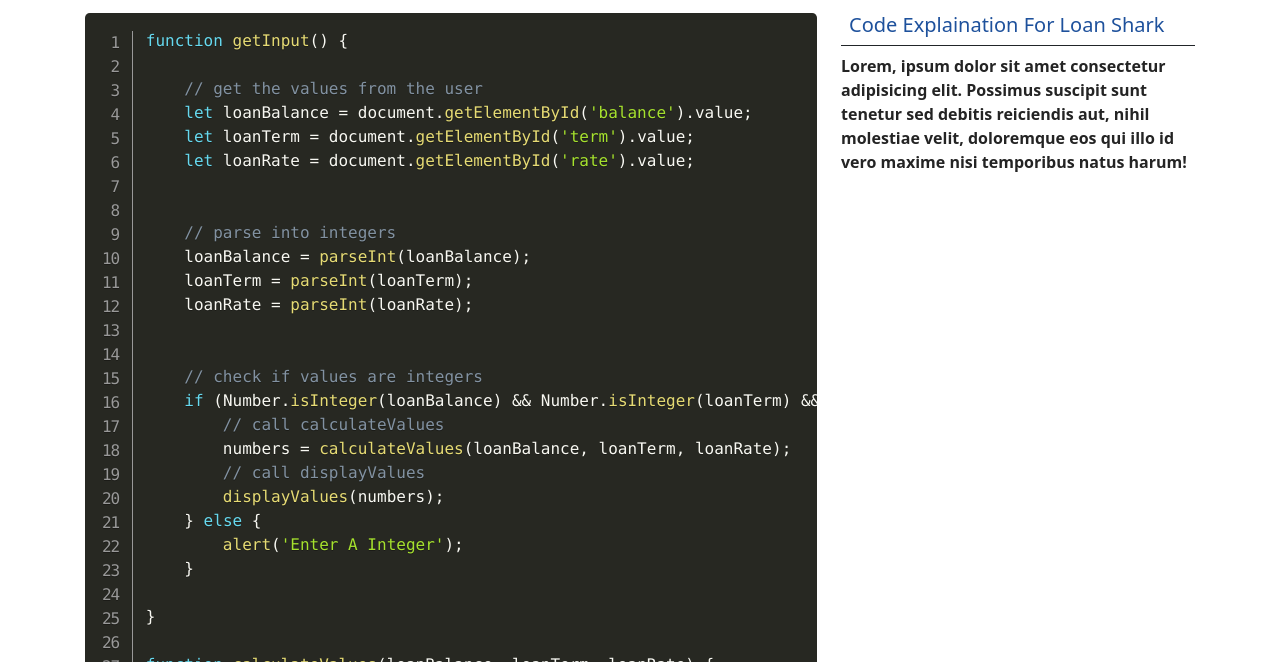
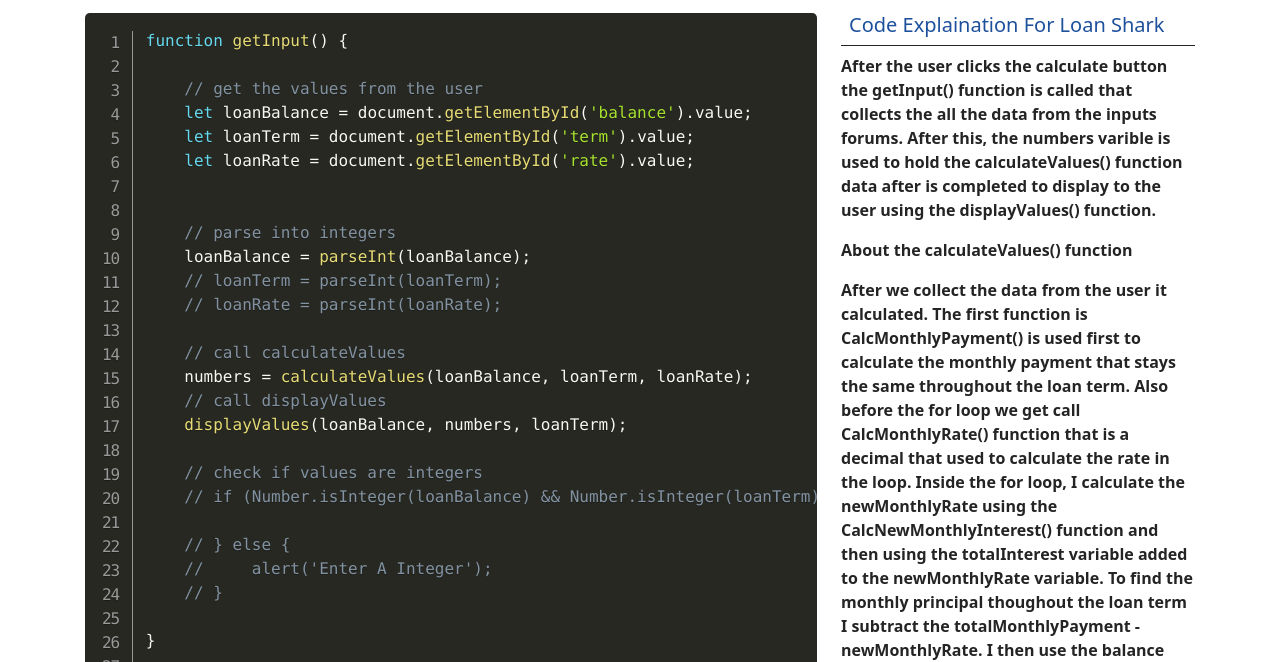
Before and after one commit to Baker-Developer/Loan-Shark, a plain HTML site: page code.html in a window 1280 px wide. Shown: the part 138-800 px from the top of the page. Drawn offline with nearby package versions, Linux system fonts and the light colour scheme.

Commit message:
more stuff

```diff
--- a/JS/site.js
+++ b/JS/site.js
@@ -122,9 +122,9 @@ function displayValues(loanBalance, numbers, loanTerm) {
 
         document.getElementById("MonthlyPayments").innerHTML = numbers[i + 1]; // displays the monthly payment
         document.getElementById("TotalPrincipal").innerHTML = loanBalance; // displays the total principal
-        document.getElementById("TotalInterest").innerHTML = numbers[i + 3]; // displays the total interest
-        document.getElementById("TotalCost").innerHTML = numbers[i + 5]; // displays the total cost
-        document.getElementById("TotalPayments").innerHTML = loanTerm; // displays the total cost
+        document.getElementById("TotalInterest").innerHTML = numbers[i + 4]; // displays the total interest
+     //   document.getElementById("TotalCost").innerHTML = numbers[i + 5]; // displays the total cost
+        document.getElementById("TotalPayments").innerHTML = loanTerm; // displays the total payments
     }
 
 }
--- a/code.html
+++ b/code.html
@@ -24,7 +24,7 @@
     <nav class="navbar navbar-expand-md navbar-dark fixed-top">
         <div class="container-fluid">
             <a class="navbar-brand" href="#"><img src="IMG/loanSharkFavicon.png" class="d-inline-block align-text-top"
-                width="32"  alt="Baker Logo"> Loan Shark</a>
+                    width="32" alt="Baker Logo"> Loan Shark</a>
             <button class="navbar-toggler" type="button" data-bs-toggle="collapse" data-bs-target="#navbarCollapse"
                 aria-controls="navbarCollapse" aria-expanded="false" aria-label="Toggle navigation">
                 <span class="navbar-toggler-icon"></span>
@@ -58,7 +58,6 @@
             <div class="row row-cols-1 row-cols-lg-2">
                 <div class="col-lg-8">
                     <pre class="line-numbers"><code class="language-javascript">
-
                         function getInput() {
 
                             // get the values from the user
@@ -69,19 +68,20 @@
 
                             // parse into integers
                             loanBalance = parseInt(loanBalance);
-                            loanTerm = parseInt(loanTerm);
-                            loanRate = parseInt(loanRate);
+                            // loanTerm = parseInt(loanTerm);
+                            // loanRate = parseInt(loanRate);
 
+                            // call calculateValues
+                            numbers = calculateValues(loanBalance, loanTerm, loanRate);
+                            // call displayValues
+                            displayValues(loanBalance, numbers, loanTerm);
 
                             // check if values are integers
-                            if (Number.isInteger(loanBalance) && Number.isInteger(loanTerm) && Number.isInteger(loanRate)) {
-                                // call calculateValues
-                                numbers = calculateValues(loanBalance, loanTerm, loanRate);
-                                // call displayValues
-                                displayValues(numbers);
-                            } else {
-                                alert('Enter A Integer');
-                            }
+                            // if (Number.isInteger(loanBalance) && Number.isInteger(loanTerm) && Number.isInteger(loanRate)) {
+
+                            // } else {
+                            //     alert('Enter A Integer');
+                            // }
 
                         }
 
@@ -89,66 +89,71 @@
 
                             let numbers = [];
 
-                            // calculate the current remaining balance for the BEFORE calculations of months
-                            let previousRemainingBalance = loanBalance;
+                            //  let previousRemainingBalance = loanBalance;
 
-                            // calculate the totalMonthlyPayment for the amount of months
-                            let totalMonthlyPayment = (loanBalance) * (loanRate / 1200) / (1 - (1 + loanRate / 1200) ** ((-loanTerm)))
+                            let totalMonthlyPayment = CalcMonthlyPayment(loanBalance, loanRate, loanTerm);
 
-                            // calculate the interestPayment for the amount of months
-                            let interestPayment = previousRemainingBalance * loanRate / 1200;
+                            let balance = loanBalance;
+                            let totalInterest = 0.0;
+                            let monthlyInterest = 0.0;
+                            let monthlyPrincipal = 0.0;
+                            let monthlyRate = CalcMonthlyRate(loanRate);
+                            let newMonthlyRate = 0.0;
 
-                            // calculate the principalPayment for the amount of months
-                            let principalPayment = totalMonthlyPayment - interestPayment;
+                            for (let i = 1; i <= loanTerm; i++) {
+                                monthlyInterest = CalcMonthlyInterest(loanBalance, monthlyRate);
+                                newMonthlyRate = CalcNewMonthlyInterest(balance, monthlyRate);
+                                totalInterest += newMonthlyRate;
+                                monthlyPrincipal = totalMonthlyPayment - newMonthlyRate;
+                                balance -= monthlyPrincipal;
 
-                            // calculate the totalInterest for the amount of months
-                            let totalInterest = (loanBalance + interestPayment) - loanBalance;
-
-                            // calculate the current remaining balance for the amount of months
-                            let currentRemainingBalance = previousRemainingBalance - principalPayment; // Last On The List
+                                // Loop until the end of the loan term DOES NOT CHANGE
+                                numbers.push(i); // First On The List
+                                // Loop until the end of the loan term the totalMonthlyPayment DOES NOT CHANGE
+                                numbers.push((totalMonthlyPayment).toFixed(7)); // second on the list
 
 
-                            let TotalMonthlyPaymentPerMonth = totalMonthlyPayment; // Second On The List
-                            let PaymentPricipalPerMonth = principalPayment; // Third on the list
-                            let MainInterestPerMonth = interestPayment; // Fourth On The List
-                            let ToalInterestPerMonth = totalInterest; // Fifth  On The List
-                            let CurrentBalancePerMonth = currentRemainingBalance; // Last On The List
+                                numbers.push((monthlyPrincipal).toFixed(7)); // third on the list
+
+                                numbers.push((newMonthlyRate).toFixed(7)) // fouth on the list
+                                numbers.push((totalInterest).toFixed(7)) // fifth on the list
+                                numbers.push((balance).toFixed(7)) // sixth on the list
 
 
-
-                            // let AllTimeTotalInterest = ToalInterestPerMonth * loanTerm;
-                            // let AllTimeCost = AllTimeTotalInterest + loanBalance;
-
-                            // write a for loop that calculates the payment based on the current balance
-
-
-                            for (let i = 1; i <= loanTerm; i++) {
-
-                                numbers.push(i); // First On The List
-
-                                // Loop until the end of the loan term the totalMonthlyPayment
-                                numbers.push((TotalMonthlyPaymentPerMonth).toPrecision(5)); // second on the list
-
-                                numbers.push((PaymentPricipalPerMonth).toPrecision(5)); // third on the list
-
-
-                                numbers.push((MainInterestPerMonth).toPrecision(5)) // fouth on the list
-
-                                numbers.push((ToalInterestPerMonth).toPrecision(5)) // fifth on the list
-
-                                numbers.push((CurrentBalancePerMonth).toPrecision(7)) // sixth on the list
-
                             }
-
-
 
 
 
                             return numbers;
                         }
 
+                        function CalcMonthlyPayment(loanBalance, loanRate, loanTerm) {
 
-                        function displayValues(numbers) {
+                            //  monthlyRate = CalcMonthlyRate(loanRate);
+                            let totalMonthlyPayment = (loanBalance) * (loanRate / 1200) / (1 - (1 + loanRate / 1200) ** ((-loanTerm)));
+
+                            return totalMonthlyPayment;
+                        }
+
+                        function CalcMonthlyRate(loanRate) {
+                            return loanRate / 1200;
+                        }
+
+                        function CalcMonthlyInterest(loanBalance, monthlyRate) {
+                            // calculate the current remaining balance for the BEFORE calculations of months
+                            // let previousRemainingBalance = loanBalance;
+                            let interestPayment = monthlyRate * loanBalance;
+                            return interestPayment;
+                        }
+
+                        function CalcNewMonthlyInterest(balance, monthlyRate) {
+                            // calculate the current remaining balance for the BEFORE calculations of months
+                            // let previousRemainingBalance = loanBalance;
+                            let interestPayment = monthlyRate * balance;
+                            return interestPayment;
+                        }
+
+                        function displayValues(loanBalance, numbers, loanTerm) {
 
 
                             // get the table body
@@ -176,9 +181,10 @@
                                 tableBody.appendChild(tableRow);
 
                                 document.getElementById("MonthlyPayments").innerHTML = numbers[i + 1]; // displays the monthly payment
-                                document.getElementById("TotalPrincipal").innerHTML = numbers[i + 2]; // displays the total principal
-                                document.getElementById("TotalInterest").innerHTML = numbers[i + 3]; // displays the total interest
-                                document.getElementById("TotalCost").innerHTML = numbers[i + 5]; // displays the total cost
+                                document.getElementById("TotalPrincipal").innerHTML = loanBalance; // displays the total principal
+                                document.getElementById("TotalInterest").innerHTML = numbers[i + 4]; // displays the total interest
+                             //   document.getElementById("TotalCost").innerHTML = numbers[i + 5]; // displays the total cost
+                                document.getElementById("TotalPayments").innerHTML = loanTerm; // displays the total payments
                             }
 
                         }
@@ -188,9 +194,25 @@
                 <div class="col-lg-4">
                     <h5 class="lead fw-normal border-1 border-bottom border-dark p-2">Code Explaination For Loan Shark
                     </h5>
-                    <p class="fw-bolder">Lorem, ipsum dolor sit amet consectetur adipisicing elit. Possimus suscipit
-                        sunt tenetur sed debitis reiciendis aut, nihil molestiae velit, doloremque eos qui illo id vero
-                        maxime nisi temporibus natus harum!</p>
+                    <p class="fw-bolder">After the user clicks the calculate button the
+                        getInput() function is called that collects the all the data from the
+                        inputs forums. After this, the numbers varible
+                        is used to hold the calculateValues() function data
+                        after is completed to display to the user using the displayValues() function.</p>
+                    <p class="fw-bolder">About the calculateValues() function</p>
+                    <p class="fw-bolder">After we collect the data from the user it calculated. The first function is
+                        CalcMonthlyPayment() is
+                        used first to calculate the monthly payment that stays the same throughout the loan term.
+                        Also before the for loop we get call CalcMonthlyRate() function that is a decimal that used to
+                        calculate the rate in the loop.
+                        Inside the for loop, I calculate the newMonthlyRate using the CalcNewMonthlyInterest() function
+                        and then
+                        using the totalInterest variable added to the newMonthlyRate variable. To find the monthly
+                        principal
+                        thoughout the loan term I subtract the totalMonthlyPayment - newMonthlyRate. I then use the
+                        balance subtracted by the monthlyPrincipal each time the loop runs. After all the calculations
+                        are completed, I push the values into the array then returning the values to getInput() function
+                        where the displayValues() function is called.</p>
                 </div>
 
             </div>
```
Also changed, not shown: app.html (+2 -2 lines).
